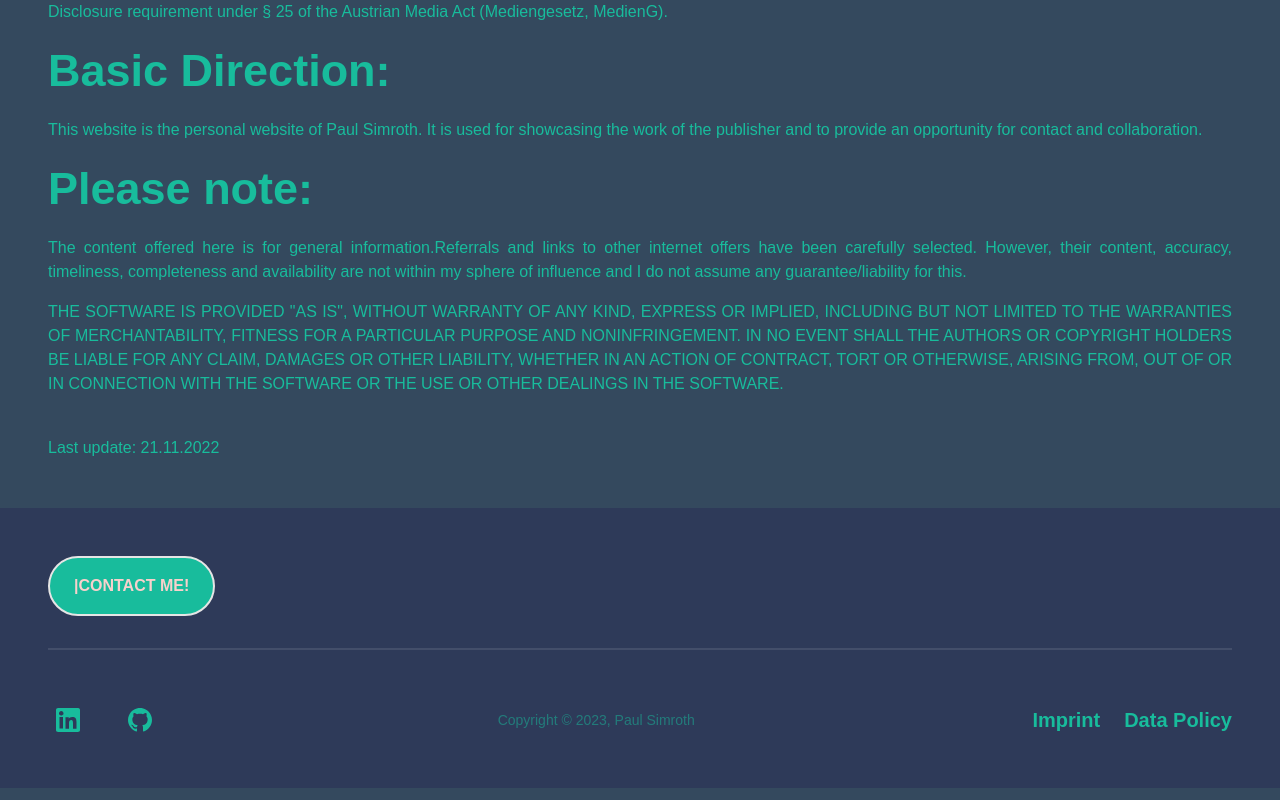
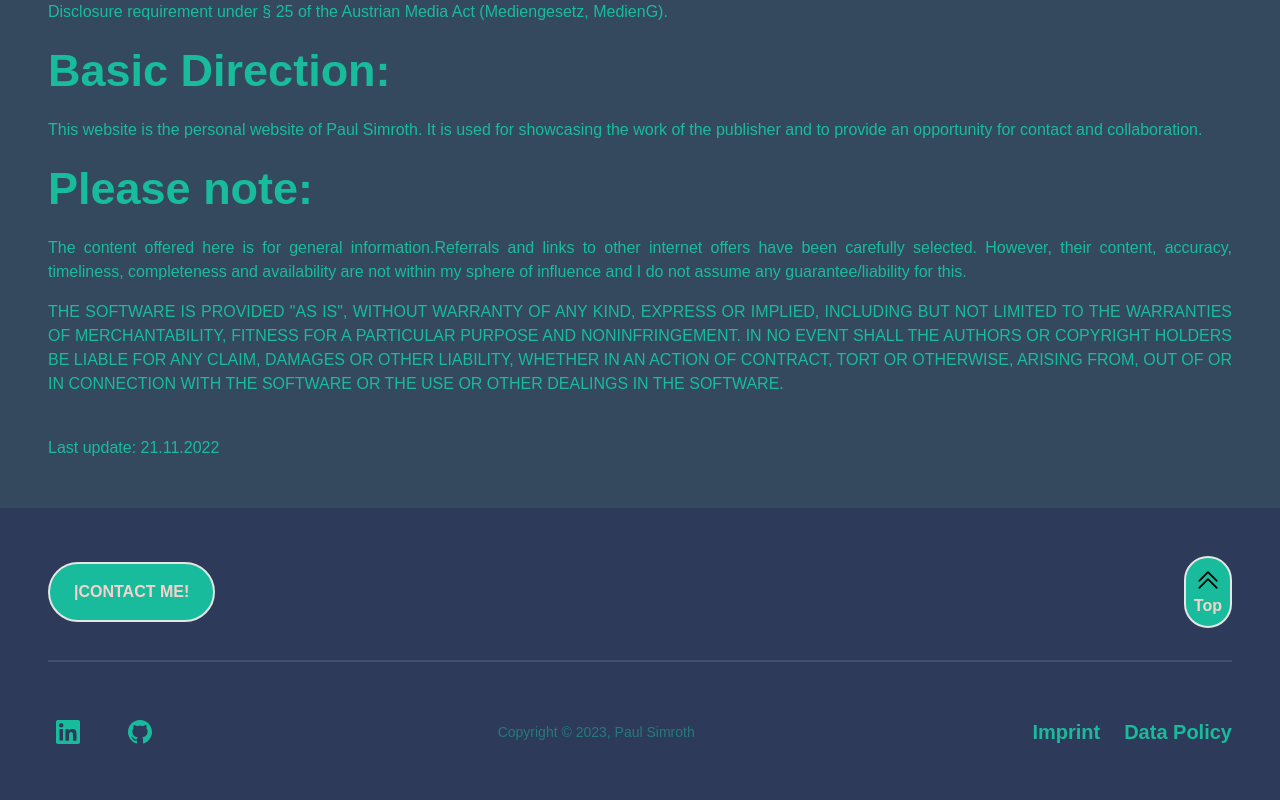
Before and after one commit to paulsimroth/portfolio, a Next.js app: page /imprint in a window 1280 px wide. Shown: the part 558-1358 px from the top of the page. Built offline with nearby package versions, Linux system fonts and the light colour scheme; a web font is replaced by a local one.

Commit message:
button scrollToTop

```diff
--- a/src/sections/Footer.tsx
+++ b/src/sections/Footer.tsx
@@ -6,6 +6,11 @@ import { footerVariants } from 'utils/motion';
 import { motion } from 'framer-motion';
 
 function Footer() {
+
+  const handleScrollToTop = () => {
+    window.scrollTo({ top: 0, left: 0, behavior: "smooth" });
+  };
+
   return (
     <motion.footer
       variants={footerVariants}
@@ -16,13 +21,20 @@ function Footer() {
 
       <div className='mx-auto flex flex-col gap-8'>
         <div className="flex items-center justify-between flex-wrap gap-5">
+
           <a href="/#contact">
             <button type="button" className="flex items-center h-fit border-2 border-[#E5E5E5] py-4 px-6 bg-[#18BC9C] rounded-[32px] gap-[12px] hover:scale-110">
               <span className="font-bold text-[12px] md:text-[16px] text-[#F8D1CC]">|CONTACT ME!</span>
             </button>
           </a>
+
+          <button className="flex h-fit border-2 border-[#E5E5E5] p-2 bg-[#18BC9C] rounded-[42px] hover:scale-110" onClick={handleScrollToTop}>
+            <span className="font-bold text-[12px] md:text-[16px] text-[#F8D1CC]"><img src="chevrons-up.svg" alt="Chevrons Up" />Top</span>
+          </button>
+
         </div>
         <div className="flex flex-col">
+
           <div className="mb-[50px] h-[2px] bg-white opacity-10" />
 
           <div className="flex items-center justify-between flex-wrap gap-4 md:gap-8">
@@ -42,7 +54,9 @@ function Footer() {
               <Link href="/imprint" className="text-[12px] lg:text-[20px] text-[#18BC9C] hover:scale-110">Imprint</Link>
               <Link href="/data" className="text-[12px] lg:text-[20px] text-[#18BC9C] hover:scale-110">Data Policy</Link>
             </div>
+
           </div>
+
         </div>
       </div>
     </motion.footer>
```
Also changed, not shown: public/chevrons-up.svg (added).
